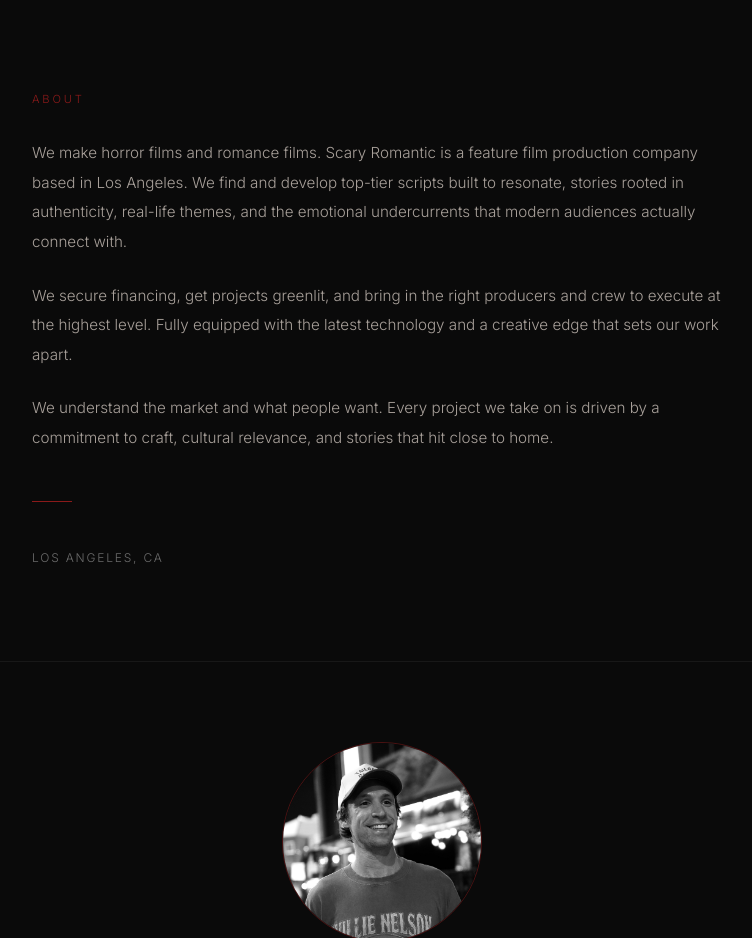
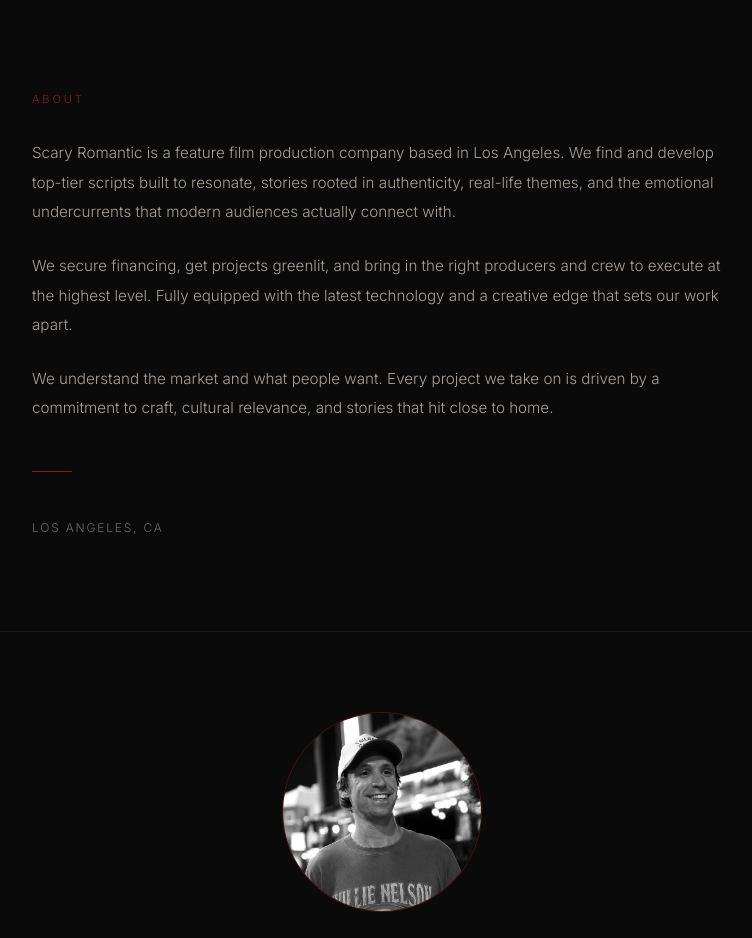
Before and after one commit to froglegsmedia/scaryromantic, a plain HTML site: page index.html in a window 1280 px wide. Shown: the part 1680-2618 px from the top of the page, without its empty margins (258-1010 px from the left). Drawn offline with Linux system fonts and the light colour scheme.

Commit message:
Update index.html

```diff
--- a/index.html
+++ b/index.html
@@ -373,7 +373,7 @@
       <div class="about-inner">
         <p class="page-label">About</p>
         <div class="body-text" style="margin-top: 2rem;">
-          <p>We make horror films and romance films. Scary Romantic is a feature film production company based in Los Angeles. We find and develop top-tier scripts built to resonate, stories rooted in authenticity, real-life themes, and the emotional undercurrents that modern audiences actually connect with.</p>
+          <p>Scary Romantic is a feature film production company based in Los Angeles. We find and develop top-tier scripts built to resonate, stories rooted in authenticity, real-life themes, and the emotional undercurrents that modern audiences actually connect with.</p>
           <p>We secure financing, get projects greenlit, and bring in the right producers and crew to execute at the highest level. Fully equipped with the latest technology and a creative edge that sets our work apart.</p>
           <p>We understand the market and what people want. Every project we take on is driven by a commitment to craft, cultural relevance, and stories that hit close to home.</p>
         </div>
```
